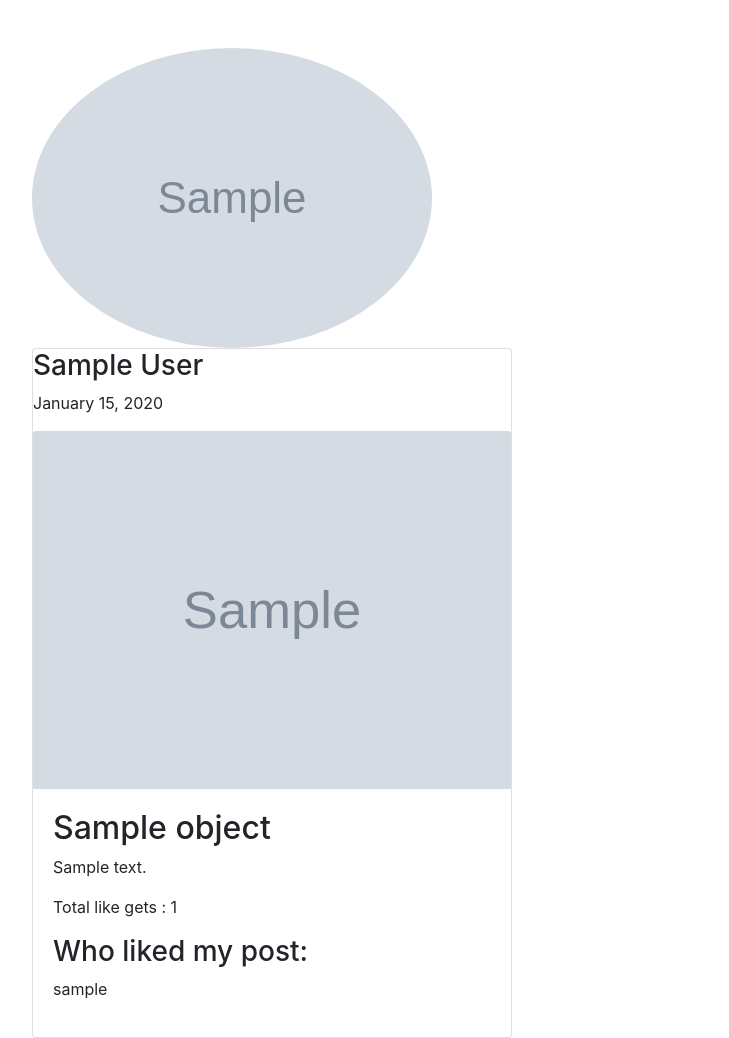
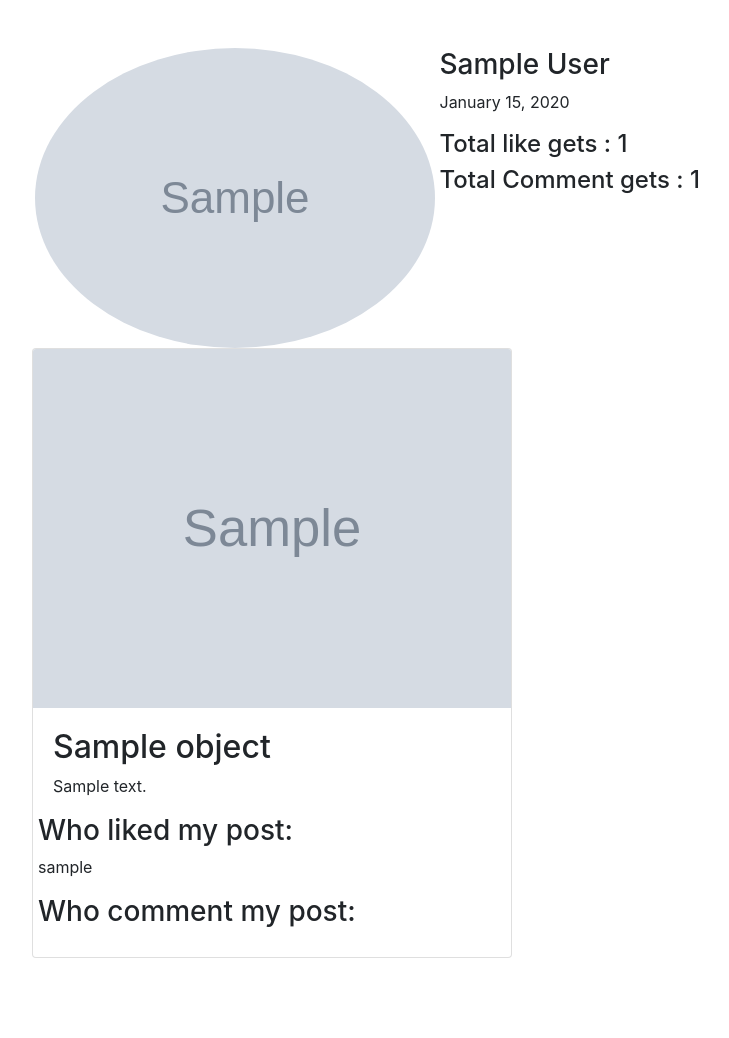
Before and after one commit to ashutosh164/django-blog, a Django app: template blog/templates/detail.html in a window 1280 px wide. Shown: the part 56-1094 px from the top of the page, without its empty margins (68-797 px from the left). After the commit the page ends 1014 px from the top, so only its background shows below. Run offline with Django 3.2, Linux system fonts and the light colour scheme; the template is opened without the code that fills it: most values are stand-ins (such as "Sample title", 1, 10 or a date in 2020); grey boxes marked "Sample" are stand-in pictures; some libraries are stand-ins or nearby versions.

Commit message:
comment working perfect

```diff
--- a/blog/forms.py
+++ b/blog/forms.py
@@ -22,3 +22,9 @@
     class Meta:
         model = Profile
         fields = ['image','bio']
+
+
+class CommentForm(forms.ModelForm):
+    class Meta:
+        model = Comment
+        fields = ['body']
--- a/blog/models.py
+++ b/blog/models.py
@@ -25,6 +25,9 @@
 
     def num_comments(self):
         return self.comment_set.all().count()
+
+    def all_comments(self):
+        pass
 
     # RESIZE THE IMAGE
     def save(self, *args, **kwargs):
@@ -79,4 +82,4 @@
     created = models.DateTimeField(auto_now_add=True)
 
     def __str__(self):
-        return f'{self.user}--{self.post}'
+        return f'{self.user}--{self.post}--{self.body}'
--- a/blog/templates/detail.html
+++ b/blog/templates/detail.html
@@ -2,24 +2,47 @@
 {% block body %}
 
 <div class="container mt-5">
-    <img class="rounded-circle article-ima" src="{{ object.author.profile.image.url}}" alt="image not found">
+    <div class="row">&nbsp;&nbsp;&nbsp;&nbsp;
+        <div>
+            <img class="rounded-circle article-ima" src="{{ object.author.profile.image.url}}" alt="image not found">               </div>&nbsp;
+            <div>
+                <h3 class="card-text">{{ object.author }}</h3>
+                <p>{{ object.date_created|date:"F d, Y" }}</p>
+                <h4 class="card-text">Total like gets : {{ object.liked.all.count }}</h4>
+                <h4 class="card-text">Total Comment gets : {{ object.num_comments }}</h4>
+            </div>
+        </div>
+
        <div class="card" style="width: 30rem;">
-           <h3 class="card-text">{{ object.author }}</h3>
-           <p>{{ object.date_created|date:"F d, Y" }}</p>
            <img src="{{ object.image.url }}" class="card-img-top" alt="image not found">
            <div class="card-body">
                <h2 class="card-text">{{ object.title }}</h2>
                <p class="card-text">{{ object.content }}</p>
-               <p class="card-text">Total like gets : {{ object.liked.all.count }}</p>
-               <h3>Who liked my post: </h3>
-               {% for i in post_liked %}
-                    <p>{{ i.username }}</p>
-               {% endfor %}
-
                {% if object.author == user %}
                     <a class="btn btn-info" href="{% url 'update' object.pk %}">Update</a>
                     <a class="btn btn-danger" href="{% url 'delete' object.pk %}">Delete</a>
                {% endif %}
+               <div class="row">
+                   <div>
+                       <h3>Who liked my post: </h3>
+                       {% for i in post_liked %}
+                            <p>{{ i.username }}</p>
+                       {% endfor %}
+                   </div>
+
+                   <div>
+                       <h3>Who comment my post:</h3>
+                       {% for i in post %}
+                            {% if i.comment_set.all %}
+                                <h4>{{ i.username }}</h4>
+                                <p>{{ i.body }}</p>
+                            {% endif %}
+                       {% endfor %}
+                   </div>
+
+               </div>
+
+
 
            </div>
        </div>
--- a/blog/templates/index.html
+++ b/blog/templates/index.html
@@ -43,7 +43,7 @@
                     {% if user.is_authenticated %}
                        <form action="{% url 'comment' %}" method="POST">
                            {% csrf_token %}
-                           <input type="text" name="comment" placeholder="Enter comment">
+                           <input type="text" name="body" placeholder="Enter comment">
                            <input type="hidden" name="post_id" value="{{ post.id }}">
                            <input type="submit" value="Submit">&nbsp;
                        </form>
```
Also changed, not shown: blog/views.py (+9 -4 lines).
